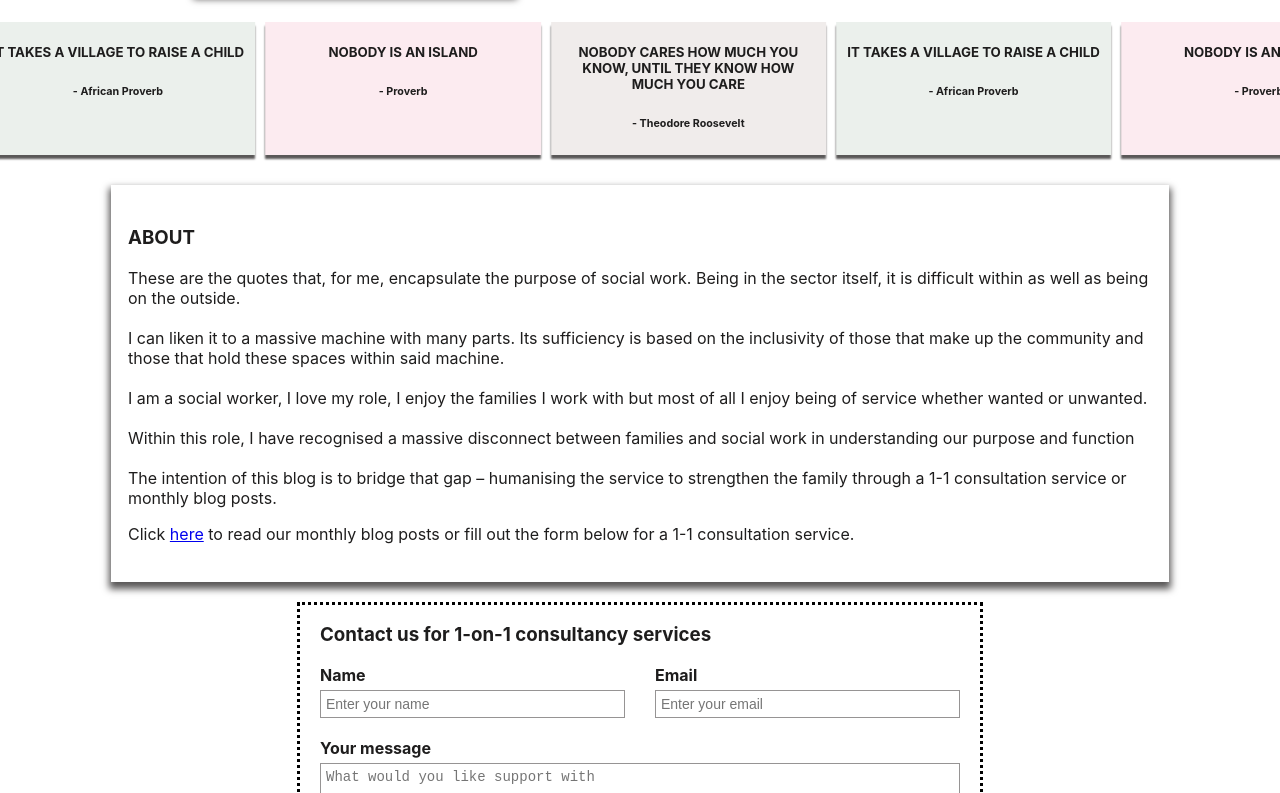
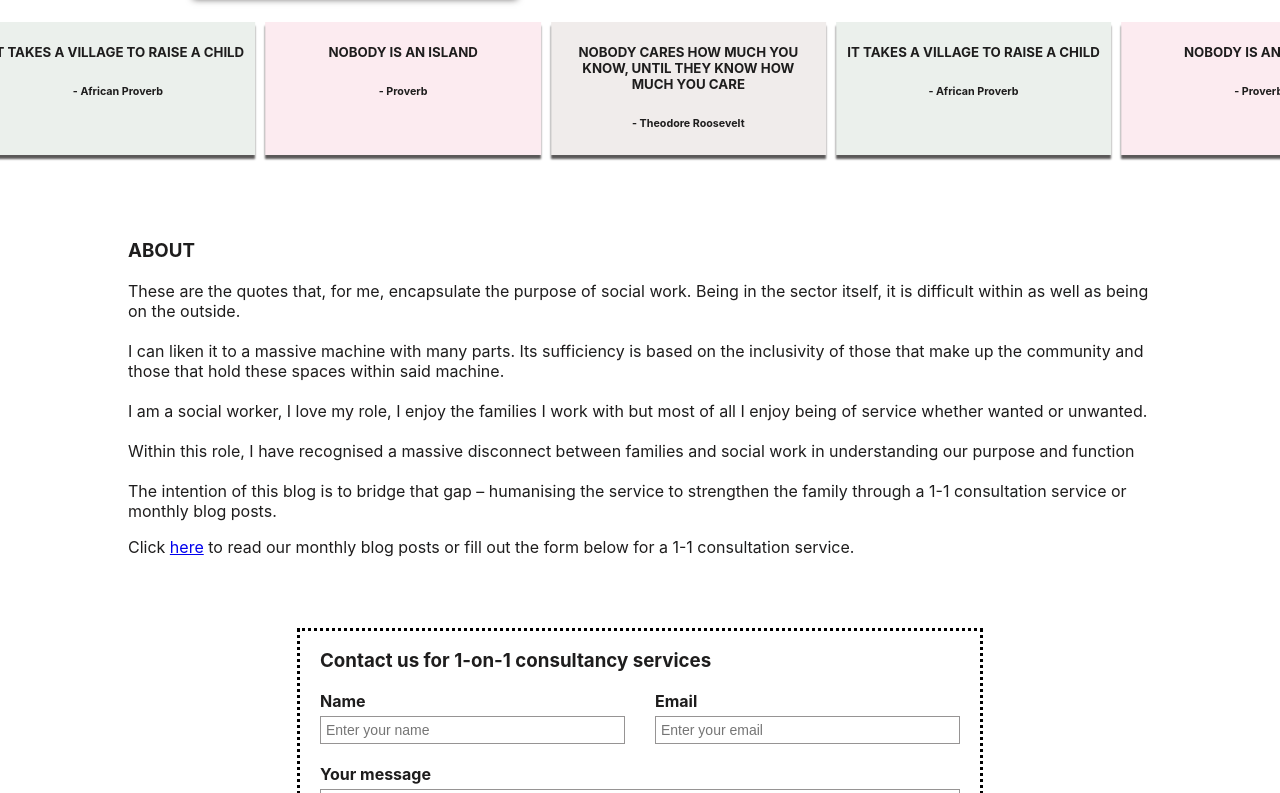
Before and after one commit to AndrianaOS/tvc-webpage, a React (Create React App) app: page / in a window 1280 px wide. Shown: the part 538-1331 px from the top of the page. Built offline with nearby package versions, Linux system fonts and the light colour scheme.

Commit message:
Remove border and box shadow

```diff
--- a/src/components/About/about.css
+++ b/src/components/About/about.css
@@ -1,10 +1,8 @@
 .about-info {
     padding: 20px 15px;
     text-align: left;
-    border: 2px solid white;
-    box-shadow: 0px 5px 7px 2px #5A5858;
     width: 80%;
-    margin: 20px auto;
+    margin: 35px auto;
 }
 
 .about {
```
